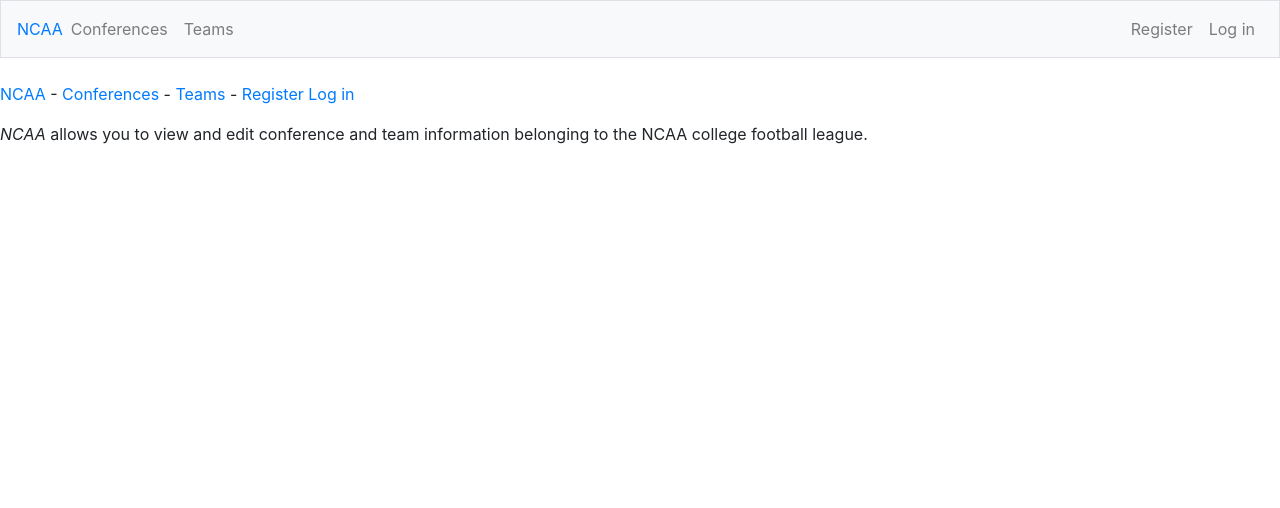
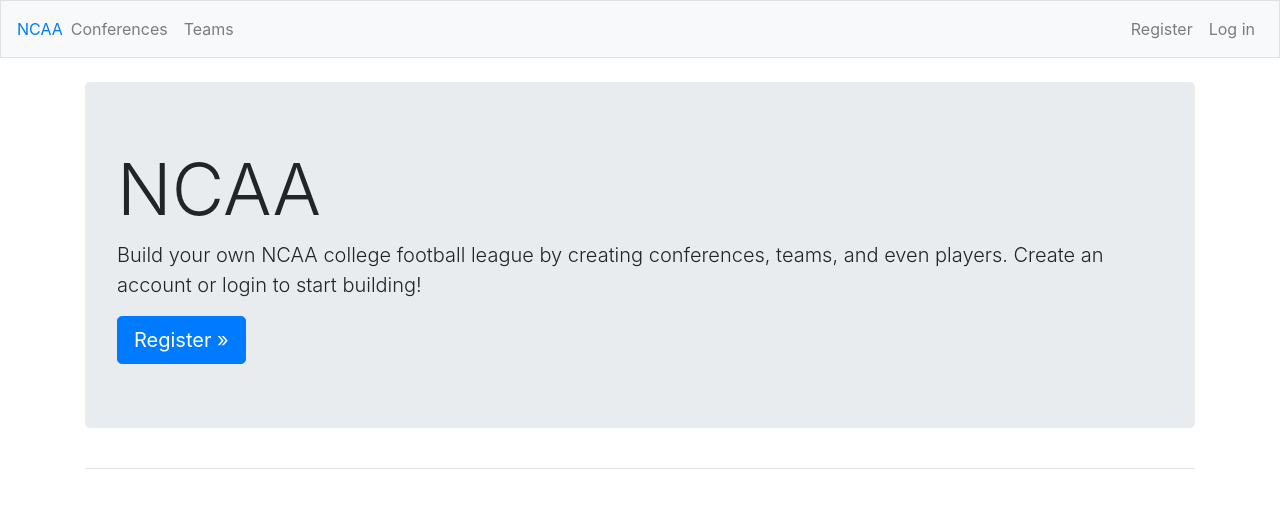
Before and after one commit to dalenledingham/NCAA-Django, a Django app: page / in a window 1280 px wide. Shown: the top 508 px of the page. Run offline with Django 3.2, Linux system fonts and the light colour scheme; some libraries are stand-ins or nearby versions.

Commit message:
Added basic styling for home page

```diff
--- a/ncaa/templates/ncaa/base.html
+++ b/ncaa/templates/ncaa/base.html
@@ -11,6 +11,7 @@
   {% bootstrap_javascript jquery='full' %}
 </head>
 <body>
+
   <nav class="navbar navbar-expand-md navbar-light bg-light mb-4 border">
     <a class="nvabar-brand" href="{% url 'ncaa:index' %}">NCAA</a>
 
@@ -45,21 +46,16 @@
       </ul>
     </div>
   </nav>
+
+
+  <main role="main" class="container">
+    <div class="pb-2 mb-2 border-bottom">
+      {% block page_header %}{% endblock page_header %}
+    </div>
+    <div>
+      {% block content %}{% endblock content %}
+    </div>
+  </main>
+
 </body>
 </html>
-
-<p>
-  <a href="{% url 'ncaa:index' %}">NCAA</a> -
-  <a href="{% url 'ncaa:conferences' %}">Conferences</a> -
-  <a href="{% url 'ncaa:teams' %}">Teams</a> -
-
-  {% if user.is_authenticated %}
-    Hello, {{ user.username }}.
-    <a href="{% url 'users:logout' %}">Log out</a>
-  {% else %}
-    <a href="{% url 'users:register' %}">Register</a>
-    <a href="{% url 'users:login' %}">Log in</a>
-  {% endif %}
-</p>
-
-{% block content %}{% endblock content %}
--- a/ncaa/templates/ncaa/index.html
+++ b/ncaa/templates/ncaa/index.html
@@ -1,5 +1,11 @@
 {% extends "ncaa/base.html" %}
 
-{% block content %}
-  <p><em>NCAA</em> allows you to view and edit conference and team information belonging to the NCAA college football league.</p>
-{% endblock content %}
+{% block page_header %}
+  <div class="jumbotron">
+    <h1 class="display-3">NCAA</h1>
+
+    <p class="lead">Build your own NCAA college football league by creating conferences, teams, and even players. Create an account or login to start building!</p>
+
+    <a class="btn btn-lg btn-primary" href="{% url 'users:register' %}" role="button">Register &raquo;</a>
+  </div>
+{% endblock page_header %}
```
Also changed, not shown: db.sqlite3.
